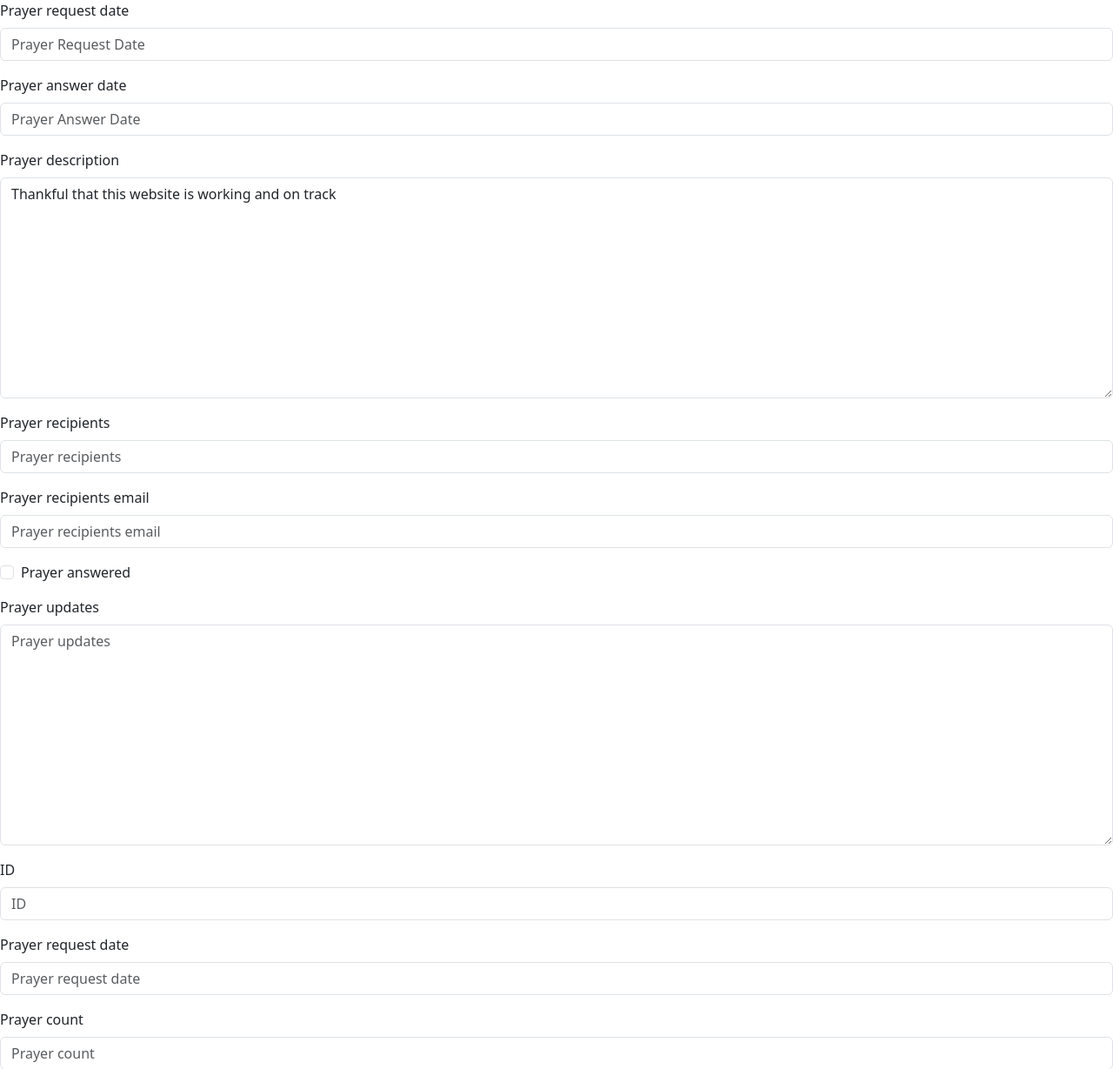
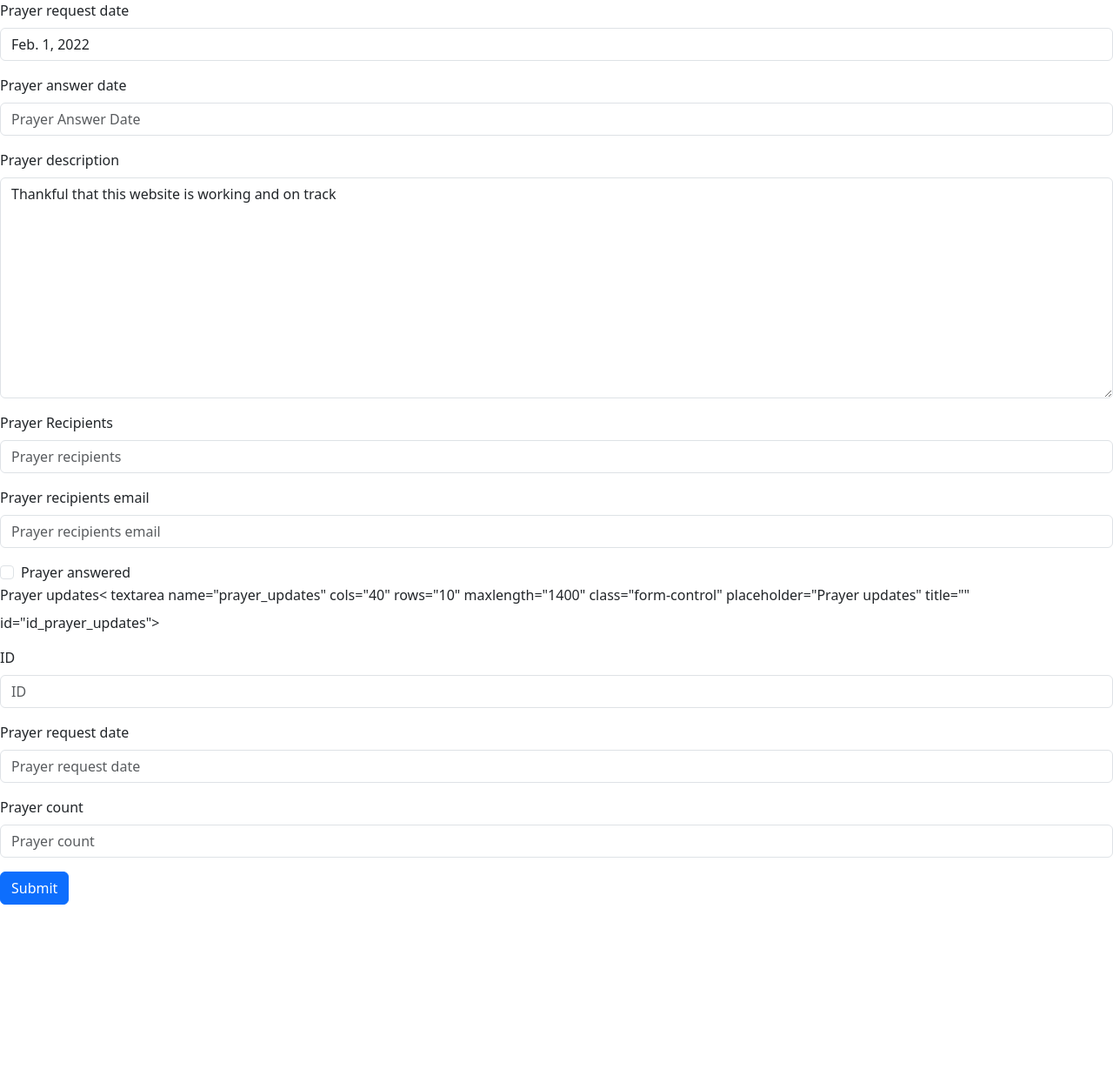
Before and after one commit to Avery009/pray-development, a Django app: page /request/edit/1 in a window 1280 px wide. Shown: the top 1229 px of the page at 87% size. After the commit the page ends 1040 px from the top, so only its background shows below. Run offline with Django 3.2, Linux system fonts and the light colour scheme; data comes from the database, SQL or seed files in the repository; both versions use the stored data as it was after the commit; some libraries are stand-ins or nearby versions.

Commit message:
Success redirect, sorting user requests views, working on edit form population

```diff
--- a/pray/notes.txt
+++ b/pray/notes.txt
@@ -3,6 +3,7 @@
 	-Eventually add dynamic ability to add in additional recipients as well as recipient email addresses
 2) Setting initial values of prayer request date in New and Edit should not be editable and default to the current day for New
 	-Changing status of prayer to answered will populate prayer answered date so it shouldn't have to be editted
+	-Change Initial prayer date to not editable in edit field
 3) Passing field values between views by editting templates
 4) Deleting a prayer request manually with a confirmation
 5) Prayer categories
--- a/pray/prayerboard/urls.py
+++ b/pray/prayerboard/urls.py
@@ -8,5 +8,5 @@ urlpatterns = [
 	path('prayedfor/', views.mostprayedfor, name='Most Prayed For'),
 	path('answered/', views.recentlyanswered, name='Answered Prayers'),
 	path('<int:prayer_id>/', views.individual, name='Pray'),
-	path('requests/praysuccess', views.praysuccess, name='Successful Prayer'),
+	path('success', views.latest, name='Successful Prayer'),
 ]
--- a/pray/prayerboard/views.py
+++ b/pray/prayerboard/views.py
@@ -61,7 +61,5 @@ def individual(request,prayer_id):
 		template = loader.get_template('error.html')
 		return HttpResponse(template.render(context,request))
 
-def praysuccess(request):
-	template = loader.get_template('praysuccess.html')
-	context = {}
-	return HttpResponse(template.render(context,request))
+def success(request):
+	latest(request)
--- a/pray/prayerrequest/urls.py
+++ b/pray/prayerrequest/urls.py
@@ -6,5 +6,5 @@ urlpatterns = [
 	path('', views.viewprayerrequests, name = 'View Prayer Requests'),
 	path('new/', views.prayerrequestinput, name='Submit Prayer Request'),
 	path('edit/<int:prayer_id>', views.prayerrequestedit, name='Edit Prayer Request'),
-	path('success/', views.success, name="Request Received"),
+	path('success/', views.viewprayerrequests, name="Request Received"),
 ]
--- a/pray/prayerrequest/views.py
+++ b/pray/prayerrequest/views.py
@@ -8,8 +8,8 @@ from django.template import loader
 
 def viewprayerrequests(request):
 	#Load completed and current as separate lists
-	user_current_prayer_list = Prayer.objects.all()
-	user_answered_prayer_list = Prayer.objects.all()
+	user_current_prayer_list = Prayer.objects.all().order_by('prayer_request_date')
+	user_answered_prayer_list = Prayer.objects.all().order_by('-prayer_request_date')
 	template = loader.get_template('viewprayerrequests.html')
 	print(user_current_prayer_list)
 	context = {
@@ -51,7 +51,7 @@ def prayerrequestinput(request):
 			#prayer.prayer_image = request.prayer_image
 			#prayer.prayer_answered_image = request.prayer_answered_image
 			form.save()
-			return redirect('/requests/success')
+			return redirect('/success')
 		else:
 			context = {
 				'error' : 501
@@ -96,7 +96,7 @@ def prayerrequestedit(request,prayer_id):
 			#prayer_image = form.cleaned_data.get('prayer_image')
 			#prayer_answered_image = form.cleaned_data.get('prayer_answered_image')
 			form.save()
-			return redirect('/requests/success')
+			return redirect('/success')
 		else:
 			context = {
 				'error' : 501
@@ -104,8 +104,9 @@ def prayerrequestedit(request,prayer_id):
 			template = loader.get_template('error.html')
 			return HttpResponse(template.render(context,request))
 def success(request):
-	template = loader.get_template('success.html')
-	context = {
+	#template = loader.get_template('success.html')
+	#context = {
 		#Add in username and prayer_id to validate successful DB entry
-	}
-	return HttpResponse(template.render(context,request))
+	#}
+	#return HttpResponse(template.render(context,request))
+	viewprayerrequests(request)
--- a/pray/templates/editrequestform.html
+++ b/pray/templates/editrequestform.html
@@ -9,8 +9,8 @@
 
 {% if prayer %}
 
-<form action="/request/new/" method="post" class="form">
-  <div class="mb-3"><label class="form-label" for="id_prayer_request_date">Prayer request date</label><input type="text" name="prayer_request_date" class="form-control" placeholder="Prayer Request Date" title="" required id="id_prayer_request_date"></div>
+<form action="/request/edit/{{prayer.prayer_id}}" method="post" class="form">
+  <div class="mb-3"><label class="form-label" for="id_prayer_request_date">Prayer request date</label><input type="text" name="prayer_request_date" class="form-control" placeholder="Prayer Request Date" title="" value = "{{prayer.prayer_request_date}}" required id="id_prayer_request_date"></div>
   <div class="mb-3">
 	<label class="form-label" for="id_prayer_answer_date">Prayer answer date</label>
 	<input type="text" name="prayer_answer_date" class="form-control" {% if prayer.prayer_answer_date %}value="{{prayer.prayer_answer_date}}"{% elif prayer.prayer_answer_date is None %}placeholder="Prayer Answer Date" {% endif %} title="" id="id_prayer_answer_date">
@@ -19,14 +19,33 @@
 	<label class="form-label" for="id_prayer_description">Prayer description</label>
 	<textarea name="prayer_description" cols="40" rows="10" maxlength="1000" class="form-control" {% if prayer.prayer_description is None %}placeholder="Prayer Description" {% endif %} title="" required id="id_prayer_description">{% if prayer.prayer_description %}{{prayer.prayer_description}}{% endif %}</textarea>
   </div>
-<div class="mb-3"><label class="form-label" for="id_prayer_recipients">Prayer recipients</label><input type="text" name="prayer_recipients" maxlength="100" class="form-control" placeholder="Prayer recipients" title="" id="id_prayer_recipients"></div>
-<div class="mb-3"><label class="form-label" for="id_prayer_recipients_email">Prayer recipients email</label><input type="text" name="prayer_recipients_email" maxlength="100" class="form-control" placeholder="Prayer recipients email" title="" id="id_prayer_recipients_email"></div>
-<div class="mb-3"><div class="form-check"><input type="checkbox" name="prayer_answered" class="form-check-input" id="id_prayer_answered"><label class="form-check-label" for="id_prayer_answered">Prayer answered</label></div></div>
-<div class="mb-3"><label class="form-label" for="id_prayer_updates">Prayer updates</label><textarea name="prayer_updates" cols="40" rows="10" maxlength="1400" class="form-control" placeholder="Prayer updates" title="" id="id_prayer_updates">
-</textarea></div>
-<div class="mb-3"><label class="form-label" for="id_prayer_id">ID</label><input type="text" name="prayer_id" maxlength="100" class="form-control" placeholder="ID" title="" required id="id_prayer_id"></div>
-<div class="mb-3"><label class="form-label" for="id_prayer_request_date">Prayer request date</label><input type="text" name="prayer_request_date" class="form-control" placeholder="Prayer request date" title="" required id="id_prayer_request_date"></div>
-<div class="mb-3"><label class="form-label" for="id_prayer_count">Prayer count</label><input type="number" name="prayer_count" class="form-control" placeholder="Prayer count" title="" required id="id_prayer_count"></div>
+  <div class="mb-3">
+	<label class="form-label" for="id_prayer_recipients">Prayer Recipients</label>
+	<input type="text" name="prayer_recipients" maxlength="100" class="form-control" placeholder="Prayer recipients" title="" id="id_prayer_recipients">
+  </div>
+  <div class="mb-3"><label class="form-label" for="id_prayer_recipients_email">Prayer recipients email</label>
+	<input type="text" name="prayer_recipients_email" maxlength="100" class="form-control" placeholder="Prayer recipients email" title="" id="id_prayer_recipients_email">
+  </div>
+  <div class="mb-3"><div class="form-check">
+	<input type="checkbox" name="prayer_answered" class="form-check-input" id="id_prayer_answered">
+	<label class="form-check-label" for="id_prayer_answered">Prayer answered</label>
+  </div>
+  <div class="mb-3">
+	<label class="form-label" for="id_prayer_updates">Prayer updates</label><
+	textarea name="prayer_updates" cols="40" rows="10" maxlength="1400" class="form-control" placeholder="Prayer updates" title="" id="id_prayer_updates"></textarea>
+  </div>
+  <div class="mb-3">
+	<label class="form-label" for="id_prayer_id">ID</label>
+	<input type="text" name="prayer_id" maxlength="100" class="form-control" placeholder="ID" title="" required id="id_prayer_id">
+  </div>
+  <div class="mb-3">
+	<label class="form-label" for="id_prayer_request_date">Prayer request date</label>
+	<input type="text" name="prayer_request_date" class="form-control" placeholder="Prayer request date" title="" required id="id_prayer_request_date">
+  </div>
+  <div class="mb-3">
+	<label class="form-label" for="id_prayer_count">Prayer count</label>
+	<input type="number" name="prayer_count" class="form-control" placeholder="Prayer count" title="" required id="id_prayer_count">
+  </div>
   <div class="mb-3">
     <button type="submit" class="btn btn-primary">
       Submit
```
Also changed, not shown: pray/db.sqlite3, 2 other files.
